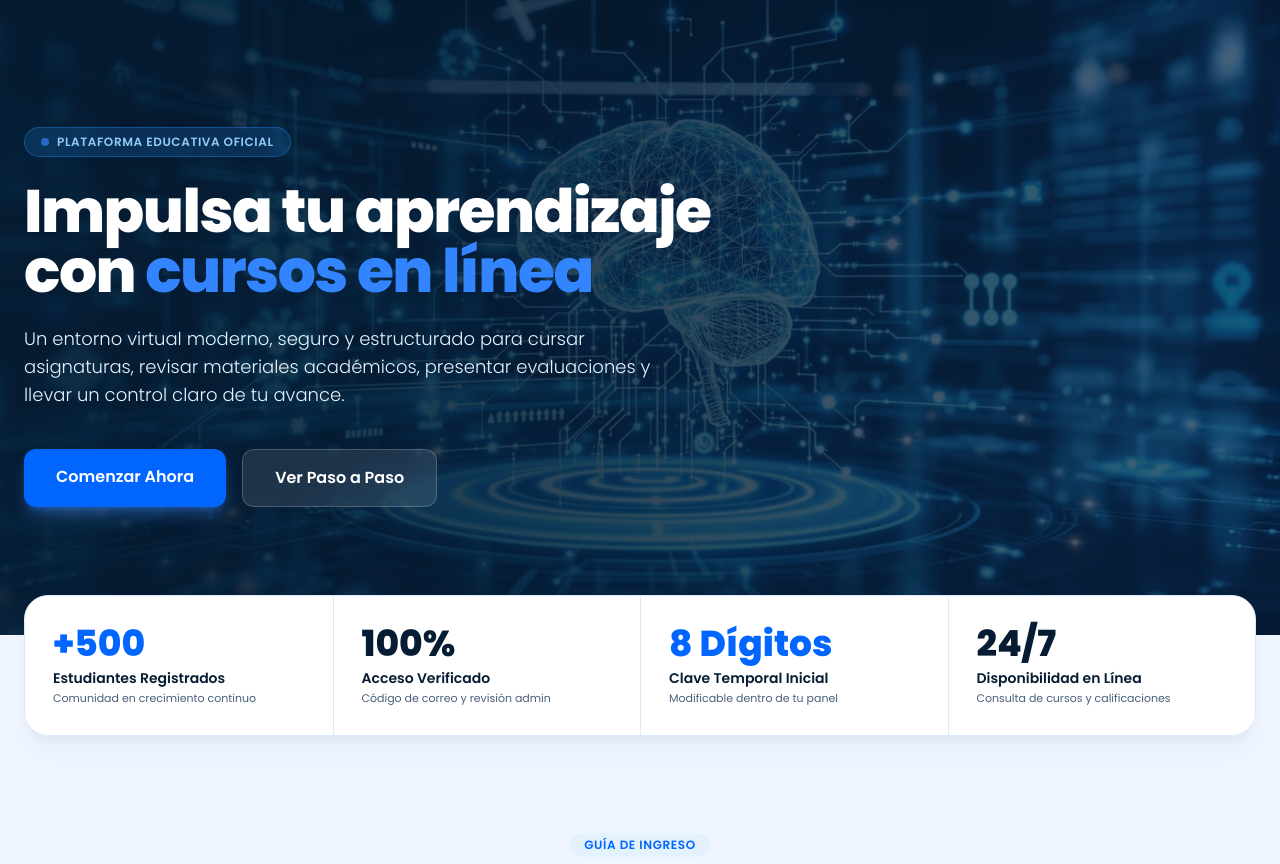
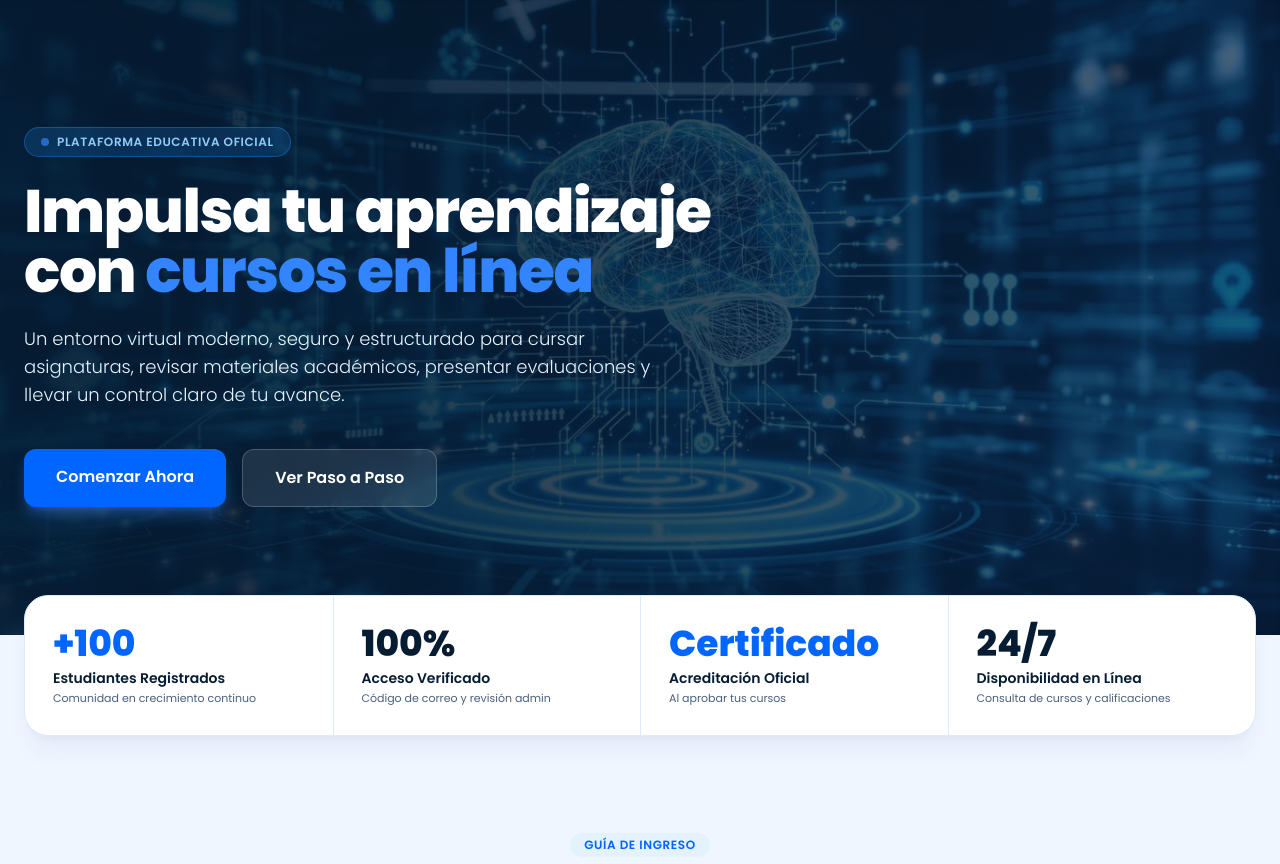
Before and after one commit to GonzalezSoftware/Aula-Virtual, a Laravel app: page / in a window 1280 px wide. Shown: the part 81-945 px from the top of the page. Run offline with Laravel 12, Linux system fonts and the light colour scheme; style sheets or scripts are compiled from the project's sources; some libraries are stand-ins or nearby versions.

Commit message:
Mensaje del cabio realizado

```diff
--- a/resources/js/Pages/Welcome.jsx
+++ b/resources/js/Pages/Welcome.jsx
@@ -378,7 +378,7 @@ export default () => {
                     <section className="relative z-20 max-w-7xl mx-auto px-4 sm:px-6 -mt-6 sm:-mt-10">
                         <div className="bg-white rounded-2xl sm:rounded-3xl border border-blue-100 shadow-xl shadow-blue-900/5 grid grid-cols-2 lg:grid-cols-4 divide-y sm:divide-y-0 sm:divide-x divide-blue-100">
                             <div className="p-4 sm:p-7 text-center sm:text-left">
-                                <p className="text-xl sm:text-4xl font-extrabold text-[#0066FF]">+500</p>
+                                <p className="text-xl sm:text-4xl font-extrabold text-[#0066FF]">+100</p>
                                 <p className="text-xs sm:text-sm font-semibold text-[#051C33] mt-1">Estudiantes Registrados</p>
                                 <p className="text-[10px] sm:text-[11px] text-[#4A607A] mt-0.5">Comunidad en crecimiento continuo</p>
                             </div>
@@ -388,9 +388,9 @@ export default () => {
                                 <p className="text-[10px] sm:text-[11px] text-[#4A607A] mt-0.5">Código de correo y revisión admin</p>
                             </div>
                             <div className="p-4 sm:p-7 text-center sm:text-left">
-                                <p className="text-xl sm:text-4xl font-extrabold text-[#0066FF]">8 Dígitos</p>
-                                <p className="text-xs sm:text-sm font-semibold text-[#051C33] mt-1">Clave Temporal Inicial</p>
-                                <p className="text-[10px] sm:text-[11px] text-[#4A607A] mt-0.5">Modificable dentro de tu panel</p>
+                                <p className="text-xl sm:text-4xl font-extrabold text-[#0066FF]">Certificado</p>
+                                <p className="text-xs sm:text-sm font-semibold text-[#051C33] mt-1">Acreditación Oficial</p>
+                                <p className="text-[10px] sm:text-[11px] text-[#4A607A] mt-0.5">Al aprobar tus cursos</p>
                             </div>
                             <div className="p-4 sm:p-7 text-center sm:text-left">
                                 <p className="text-xl sm:text-4xl font-extrabold text-[#051C33]">24/7</p>
@@ -559,57 +559,6 @@ export default () => {
                         </div>
                     </section>
 
-                    {/* 6. MÓDULOS ACADÉMICOS PRINCIPALES */}
-                    <section id="cursos" className="scroll-mt-20 py-14 sm:py-24 max-w-7xl mx-auto px-4 sm:px-6">
-                        <div className="text-center max-w-3xl mx-auto mb-10 sm:mb-16 space-y-2.5 sm:space-y-4">
-                            <span className="inline-block px-3.5 py-1 rounded-full bg-[#E3F2FD] text-[#0066FF] text-xs font-semibold uppercase tracking-wider">
-                                Herramientas del Sistema
-                            </span>
-                            <h2 className="text-xl sm:text-3xl font-bold text-[#051C33]">Módulos Académicos Principales</h2>
-                            <p className="text-xs sm:text-sm text-[#4A607A]">
-                                Herramientas diseñadas bajo altos estándares de usabilidad para profesores y alumnos.
-                            </p>
-                        </div>
-
-                        <div className="grid grid-cols-1 md:grid-cols-3 gap-5 sm:gap-8">
-                            <div className="bg-white p-5 sm:p-8 rounded-2xl shadow-sm border border-blue-100 hover:shadow-md transition group">
-                                <div className="w-11 h-11 sm:w-14 sm:h-14 rounded-xl bg-[#E3F2FD] text-[#0066FF] flex items-center justify-center mb-4 sm:mb-6 group-hover:bg-[#0066FF] group-hover:text-white transition shadow-sm">
-                                    <svg className="w-5 h-5 sm:w-7 sm:h-7" fill="none" stroke="currentColor" strokeWidth="2" viewBox="0 0 24 24">
-                                        <path strokeLinecap="round" strokeLinejoin="round" d="M12 6.253v13m0-13C10.832 5.477 9.246 5 7.5 5S4.168 5.477 3 6.253v13C4.168 18.477 5.754 18 7.5 18s3.332.477 4.5 1.253m0-13C13.168 5.477 14.754 5 16.5 5c1.747 0 3.332.477 4.5 1.253v13C19.832 18.477 18.247 18 16.5 18c-1.746 0-3.332.477-4.5 1.253" />
-                                    </svg>
-                                </div>
-                                <h3 className="text-base sm:text-xl font-bold text-[#051C33] mb-2 sm:mb-3">Gestión de Cursos</h3>
-                                <p className="text-[#4A607A] leading-relaxed text-xs sm:text-sm">
-                                    Consulta materiales didácticos, guías de estudio y recursos organizados temáticamente por cada unidad.
-                                </p>
-                            </div>
-
-                            <div className="bg-white p-5 sm:p-8 rounded-2xl shadow-sm border border-blue-100 hover:shadow-md transition group">
-                                <div className="w-11 h-11 sm:w-14 sm:h-14 rounded-xl bg-[#E3F2FD] text-[#0066FF] flex items-center justify-center mb-4 sm:mb-6 group-hover:bg-[#0066FF] group-hover:text-white transition shadow-sm">
-                                    <svg className="w-5 h-5 sm:w-7 sm:h-7" fill="none" stroke="currentColor" strokeWidth="2" viewBox="0 0 24 24">
-                                        <path strokeLinecap="round" strokeLinejoin="round" d="M9 19v-6a2 2 0 00-2-2H5a2 2 0 00-2 2v6a2 2 0 002 2h2a2 2 0 002-2zm0 0V9a2 2 0 012-2h2a2 2 0 012 2v10m-6 0a2 2 0 002 2h2a2 2 0 002-2m0 0V5a2 2 0 012-2h2a2 2 0 012 2v14a2 2 0 01-2 2h-2a2 2 0 01-2-2z" />
-                                    </svg>
-                                </div>
-                                <h3 className="text-base sm:text-xl font-bold text-[#051C33] mb-2 sm:mb-3">Seguimiento y Notas</h3>
-                                <p className="text-[#4A607A] leading-relaxed text-xs sm:text-sm">
-                                    Monitorea calificaciones, entregas de asignaciones y reportes de rendimiento académico en tiempo real.
-                                </p>
-                            </div>
-
-                            <div className="bg-white p-5 sm:p-8 rounded-2xl shadow-sm border border-blue-100 hover:shadow-md transition group">
-                                <div className="w-11 h-11 sm:w-14 sm:h-14 rounded-xl bg-[#E3F2FD] text-[#0066FF] flex items-center justify-center mb-4 sm:mb-6 group-hover:bg-[#0066FF] group-hover:text-white transition shadow-sm">
-                                    <svg className="w-5 h-5 sm:w-7 sm:h-7" fill="none" stroke="currentColor" strokeWidth="2" viewBox="0 0 24 24">
-                                        <path strokeLinecap="round" strokeLinejoin="round" d="M17 20h5v-2a3 3 0 00-5.356-1.857M17 20H7m10 0v-2c0-.656-.126-1.283-.356-1.857M7 20H2v-2a3 3 0 015.356-1.857M7 20v-2c0-.656.126-1.283.356-1.857m0 0a5.002 5.002 0 019.288 0M15 7a3 3 0 11-6 0 3 3 0 016 0zm6 3a2 2 0 11-4 0 2 2 0 014 0zM7 10a2 2 0 11-4 0 2 2 0 014 0z" />
-                                    </svg>
-                                </div>
-                                <h3 className="text-base sm:text-xl font-bold text-[#051C33] mb-2 sm:mb-3">Roles y Accesos</h3>
-                                <p className="text-[#4A607A] leading-relaxed text-xs sm:text-sm">
-                                    Interfaces especializadas y seguras para administradores, docentes y alumnos dentro de la plataforma.
-                                </p>
-                            </div>
-                        </div>
-                    </section>
-
                     {/* 6.5 APARTADO DE CERTIFICACIÓN DE CURSOS */}
                     <section className="pb-14 sm:pb-20 max-w-6xl mx-auto px-4 sm:px-6">
                         <div className="bg-white rounded-3xl border border-blue-100 shadow-xl shadow-blue-900/5 p-6 sm:p-10 lg:p-12">
```
